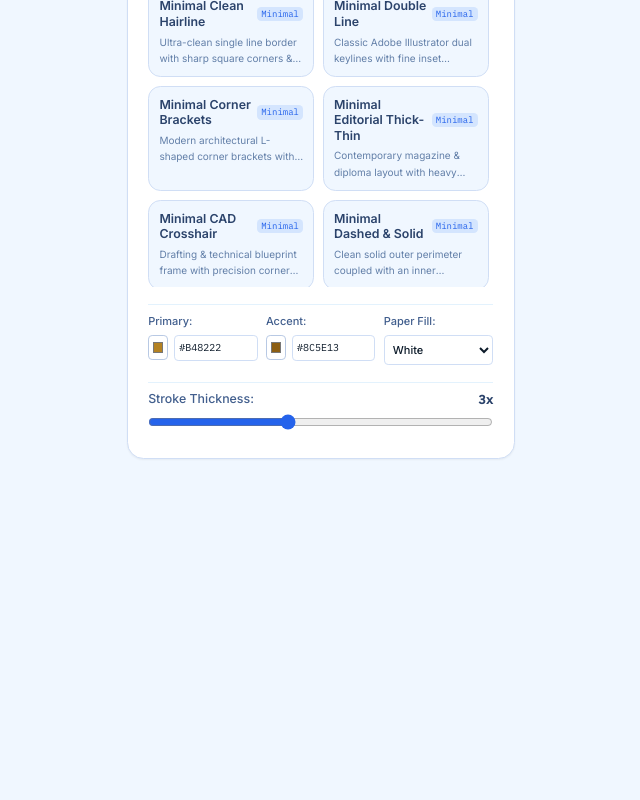
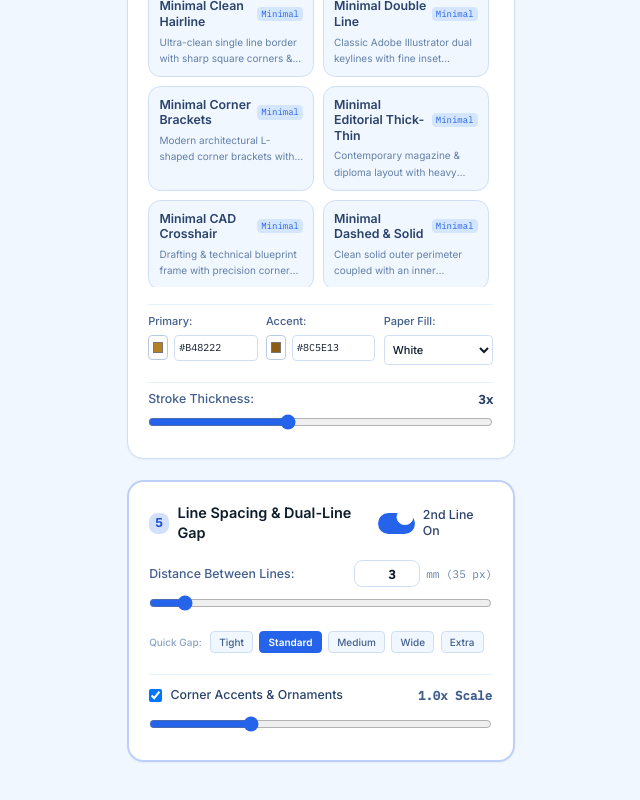
Before and after one commit to hisam84/client-registry, a Next.js app: page /frame-generator in a window 1280 px wide. Shown: the part 1556-2356 px from the top of the page, without its empty margins (154-794 px from the left). Before the commit the page ends 2123 px from the top, so only its background shows below. Built offline with nearby package versions, Linux system fonts and the light colour scheme; no server answers; the database is empty.

Commit message:
Add dynamic Line Spacing and Double-Border Gap controls in sidebar and vector engine

```diff
--- a/src/components/FrameGeneratorTool.tsx
+++ b/src/components/FrameGeneratorTool.tsx
@@ -522,6 +522,7 @@ export function FrameGeneratorTool() {
       fH_mm: parseFloat(fH_mm.toFixed(2)),
       fX_mm: parseFloat(fX_mm.toFixed(2)),
       fY_mm: parseFloat(fY_mm.toFixed(2)),
+      innerOff_mm,
       innerX_mm,
       innerY_mm,
       innerW_mm,
@@ -1518,6 +1519,115 @@ export function FrameGeneratorTool() {
               />
             </div>
           </div>
+
+          {/* 5. LINE SPACING & DUAL-LINE GAP */}
+          <div className="bg-white dark:bg-slate-900 border-2 border-brass-500/30 dark:border-brass-500/30 rounded-2xl p-5 shadow-sm space-y-4">
+            <div className="flex items-center justify-between">
+              <h2 className="text-sm font-semibold text-slate-900 dark:text-white flex items-center gap-2">
+                <span className="w-5 h-5 rounded-lg bg-brass-500/20 text-brass-600 dark:text-brass-400 flex items-center justify-center font-bold text-xs">
+                  5
+                </span>
+                <span>Line Spacing & Dual-Line Gap</span>
+              </h2>
+
+              <label className="relative inline-flex items-center cursor-pointer">
+                <input
+                  type="checkbox"
+                  checked={showInnerBorder}
+                  onChange={(e) => setShowInnerBorder(e.target.checked)}
+                  className="sr-only peer"
+                />
+                <div className="w-9 h-5 bg-slate-200 peer-focus:outline-none rounded-full peer dark:bg-slate-700 peer-checked:after:translate-x-full peer-checked:after:border-white after:content-[''] after:absolute after:top-[2px] after:left-[2px] after:bg-white after:border-slate-300 after:border after:rounded-full after:h-4 after:w-4 after:transition-all peer-checked:bg-brass-500"></div>
+                <span className="ml-2 text-xs font-medium text-slate-700 dark:text-slate-300">
+                  {showInnerBorder ? "2nd Line On" : "2nd Line Off"}
+                </span>
+              </label>
+            </div>
+
+            {/* Gap / Distance Slider */}
+            <div className="space-y-2">
+              <div className="flex justify-between items-center text-xs">
+                <span className="text-slate-600 dark:text-slate-400 font-medium">Distance Between Lines:</span>
+                <div className="flex items-center gap-1.5">
+                  <input
+                    type="number"
+                    min="0.5"
+                    max="50"
+                    step="0.5"
+                    value={innerOffsetMm}
+                    onChange={(e) => setInnerOffsetMm(Math.max(0.2, parseFloat(e.target.value) || 0))}
+                    className="w-16 text-right font-mono text-xs font-semibold px-2 py-1 rounded-lg border border-slate-200 dark:border-slate-700 bg-white dark:bg-slate-800 text-slate-900 dark:text-slate-100 focus:ring-2 focus:ring-brass-500 focus:outline-none"
+                  />
+                  <span className="text-[11px] font-mono text-slate-500">mm ({unitToPixels(innerOffsetMm, "mm", targetDpi)} px)</span>
+                </div>
+              </div>
+
+              <input
+                type="range"
+                min="0.5"
+                max="30"
+                step="0.5"
+                value={innerOffsetMm}
+                onChange={(e) => setInnerOffsetMm(parseFloat(e.target.value))}
+                className="w-full accent-brass-500"
+              />
+
+              {/* Quick Gap Preset Buttons */}
+              <div className="flex items-center gap-1.5 pt-1 overflow-x-auto pb-1">
+                <span className="text-[10px] text-slate-400 font-medium mr-0.5 shrink-0">Quick Gap:</span>
+                {[
+                  { label: "Tight (1.5mm)", val: 1.5 },
+                  { label: "Standard (3mm)", val: 3.0 },
+                  { label: "Medium (6mm)", val: 6.0 },
+                  { label: "Wide (10mm)", val: 10.0 },
+                  { label: "Extra (16mm)", val: 16.0 },
+                ].map((preset) => (
+                  <button
+                    key={preset.label}
+                    type="button"
+                    onClick={() => setInnerOffsetMm(preset.val)}
+                    className={`px-2 py-0.5 rounded text-[10px] font-medium border transition-all shrink-0 ${
+                      innerOffsetMm === preset.val
+                        ? "bg-brass-500 text-white border-brass-500 font-semibold shadow-xs"
+                        : "border-slate-200 dark:border-slate-700 bg-slate-50 dark:bg-slate-800 text-slate-600 dark:text-slate-300 hover:border-slate-300 dark:hover:border-slate-600"
+                    }`}
+                  >
+                    {preset.label.split(" ")[0]}
+                  </button>
+                ))}
+              </div>
+            </div>
+
+            {/* Corner Accents Control */}
+            <div className="pt-3 border-t border-slate-100 dark:border-slate-800 space-y-3">
+              <div className="flex items-center justify-between">
+                <label className="text-xs font-medium text-slate-700 dark:text-slate-300 flex items-center gap-2 cursor-pointer">
+                  <input
+                    type="checkbox"
+                    checked={showCornerAccents}
+                    onChange={(e) => setShowCornerAccents(e.target.checked)}
+                    className="rounded border-slate-300 text-brass-500 focus:ring-brass-500"
+                  />
+                  <span>Corner Accents & Ornaments</span>
+                </label>
+                {showCornerAccents && (
+                  <span className="font-mono text-xs text-slate-600 dark:text-slate-400 font-semibold">{cornerScale.toFixed(1)}x Scale</span>
+                )}
+              </div>
+
+              {showCornerAccents && (
+                <input
+                  type="range"
+                  min="0.4"
+                  max="2.5"
+                  step="0.1"
+                  value={cornerScale}
+                  onChange={(e) => setCornerScale(parseFloat(e.target.value))}
+                  className="w-full accent-brass-500"
+                />
+              )}
+            </div>
+          </div>
         </div>
 
         {/* ===================== RIGHT FIGMA-STYLE ARTBOARD VIEWPORT (7 Cols) ===================== */}
@@ -1939,6 +2049,7 @@ export function FrameGeneratorTool() {
                     {/* 2. MINIMAL: Double Line */}
                     {styleType === "minimal-double-hairline" && (
                       <g id="minimal-double-hairline-border">
+                        {/* 1st Line (Outer) */}
                         <rect
                           x={layout.fX_mm}
                           y={layout.fY_mm}
@@ -1948,15 +2059,7 @@ export function FrameGeneratorTool() {
                           stroke={primaryColor}
                           strokeWidth={layout.strokeMm * 0.9}
                         />
-                        <rect
-                          x={layout.fX_mm + 1.2}
-                          y={layout.fY_mm + 1.2}
-                          width={layout.fW_mm - 2.4}
-                          height={layout.fH_mm - 2.4}
-                          fill="none"
-                          stroke={secondaryColor}
-                          strokeWidth={layout.strokeMm * 0.35}
-                        />
+                        {/* 2nd Line (Inner with dynamic spacing) */}
                         {showInnerBorder && (
                           <rect
                             x={layout.innerX_mm}
@@ -1964,7 +2067,7 @@ export function FrameGeneratorTool() {
                             width={layout.innerW_mm}
                             height={layout.innerH_mm}
                             fill="none"
-                            stroke={primaryColor}
+                            stroke={secondaryColor}
                             strokeWidth={layout.strokeMm * 0.45}
                           />
                         )}
@@ -2073,6 +2176,7 @@ export function FrameGeneratorTool() {
                     {/* 4. MINIMAL: Editorial Thick-Thin */}
                     {styleType === "minimal-editorial" && (
                       <g id="minimal-editorial-border">
+                        {/* Heavy Outer Line */}
                         <rect
                           x={layout.fX_mm}
                           y={layout.fY_mm}
@@ -2082,15 +2186,7 @@ export function FrameGeneratorTool() {
                           stroke={primaryColor}
                           strokeWidth={layout.strokeMm * 1.5}
                         />
-                        <rect
-                          x={layout.fX_mm + 1.8}
-                          y={layout.fY_mm + 1.8}
-                          width={layout.fW_mm - 3.6}
-                          height={layout.fH_mm - 3.6}
-                          fill="none"
-                          stroke={secondaryColor}
-                          strokeWidth={layout.strokeMm * 0.35}
-                        />
+                        {/* 2nd Fine Hairline (Dynamic Gap) */}
                         {showInnerBorder && (
                           <rect
                             x={layout.innerX_mm}
@@ -2098,7 +2194,7 @@ export function FrameGeneratorTool() {
                             width={layout.innerW_mm}
                             height={layout.innerH_mm}
                             fill="none"
-                            stroke={primaryColor}
+                            stroke={secondaryColor}
                             strokeWidth={layout.strokeMm * 0.4}
                           />
                         )}
@@ -2156,6 +2252,7 @@ export function FrameGeneratorTool() {
                     {/* 6. MINIMAL: Dashed Precision */}
                     {styleType === "minimal-dashed-precision" && (
                       <g id="minimal-dashed-precision-border">
+                        {/* Outer Solid */}
                         <rect
                           x={layout.fX_mm}
                           y={layout.fY_mm}
@@ -2165,16 +2262,7 @@ export function FrameGeneratorTool() {
                           stroke={primaryColor}
                           strokeWidth={layout.strokeMm * 0.9}
                         />
-                        <rect
-                          x={layout.fX_mm + 1.5}
-                          y={layout.fY_mm + 1.5}
-                          width={layout.fW_mm - 3}
-                          height={layout.fH_mm - 3}
-                          fill="none"
-                          stroke={secondaryColor}
-                          strokeWidth={layout.strokeMm * 0.5}
-                          strokeDasharray="3 1.5"
-                        />
+                        {/* 2nd Dashed Line (Dynamic Gap) */}
                         {showInnerBorder && (
                           <rect
                             x={layout.innerX_mm}
@@ -2182,8 +2270,9 @@ export function FrameGeneratorTool() {
                             width={layout.innerW_mm}
                             height={layout.innerH_mm}
                             fill="none"
-                            stroke={primaryColor}
-                            strokeWidth={layout.strokeMm * 0.35}
+                            stroke={secondaryColor}
+                            strokeWidth={layout.strokeMm * 0.5}
+                            strokeDasharray="3 1.5"
                           />
                         )}
                       </g>
@@ -2191,15 +2280,16 @@ export function FrameGeneratorTool() {
 
                     {/* 7. MINIMAL: Floating Corners */}
                     {styleType === "minimal-floating-corners" && (() => {
-                      const cOff = 3;
-                      const cLen = 7;
+                      const cOff = layout.innerOff_mm;
+                      const cLen = Math.min(layout.fW_mm, layout.fH_mm) * 0.07 * cornerScale + 4;
                       return (
                         <g id="minimal-floating-corners-border">
+                          {/* Inner Perimeter with Dynamic Gap */}
                           <rect
-                            x={layout.fX_mm + cOff}
-                            y={layout.fY_mm + cOff}
-                            width={layout.fW_mm - cOff * 2}
-                            height={layout.fH_mm - cOff * 2}
+                            x={layout.innerX_mm}
+                            y={layout.innerY_mm}
+                            width={layout.innerW_mm}
+                            height={layout.innerH_mm}
                             fill="none"
                             stroke={primaryColor}
                             strokeWidth={layout.strokeMm * 0.8}
```
